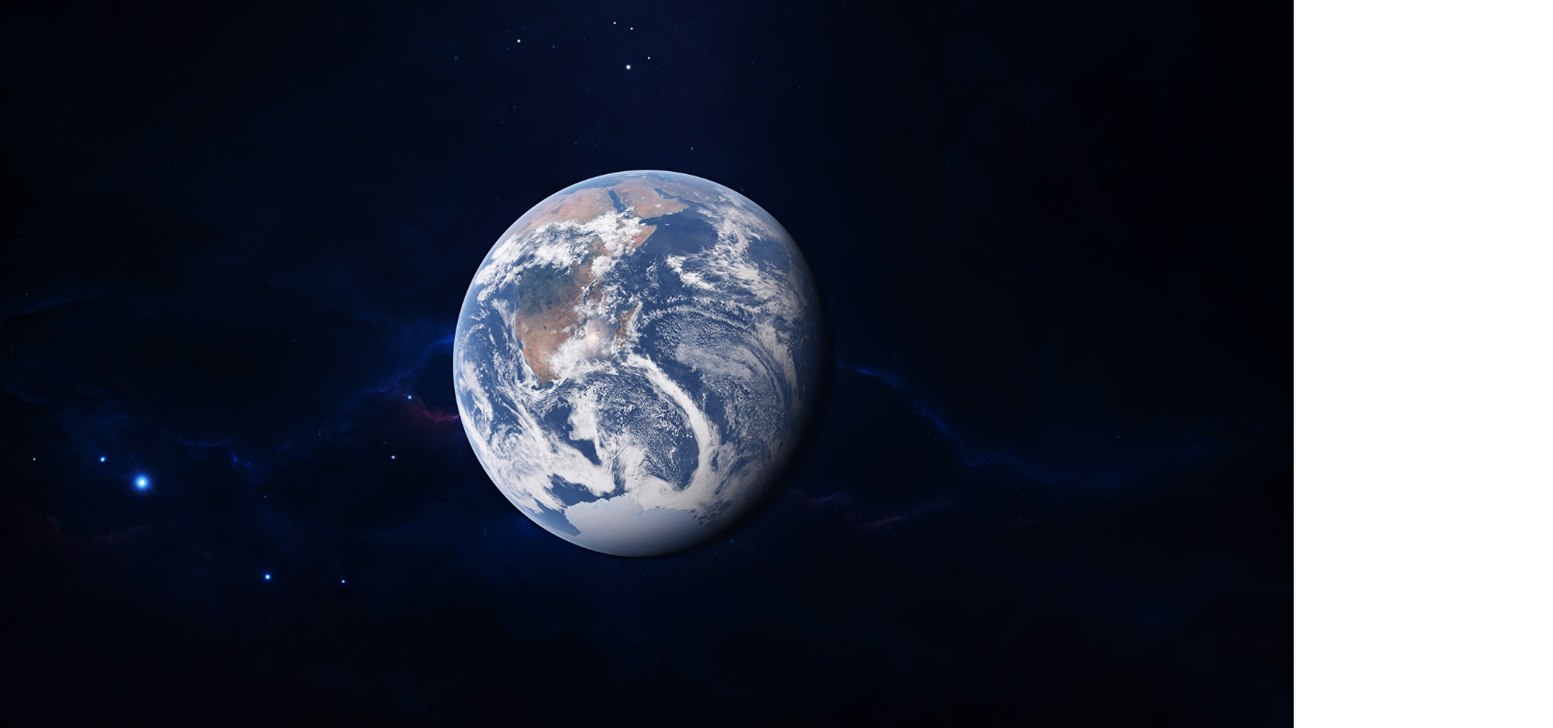
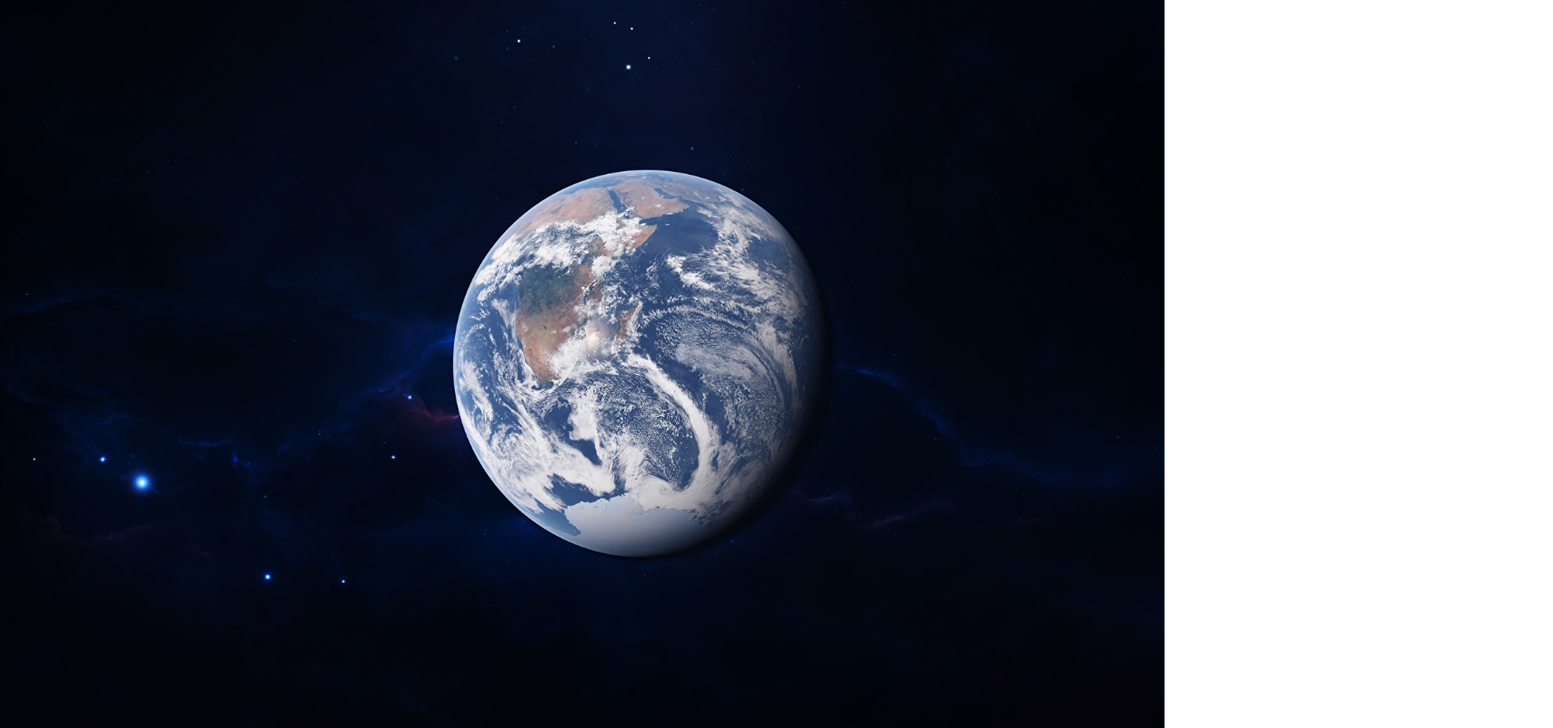
Before and after one commit to jinjagit/layout_dev, a plain HTML site: page index.html in a window 1280 px wide. Shown: the whole page at 91% size, 1707 px wide, since content can reach past the window. Drawn offline with Linux system fonts and the light colour scheme.

Commit message:
set minimum size and ratio for body

```diff
--- a/css/style.css
+++ b/css/style.css
@@ -1,9 +1,9 @@
 body {
   background-image: url("../img/earth.jpg");
   height: 100vh; /* You must set a specified height */
+  width: 100vw;
   min-height: 720px;
-  min-width: calc(100vw * 4 / 3);
-  /* background-position: center; /* Center the image */
+  min-width: calc(100vh * 4 / 3);
   background-repeat: no-repeat; /* Do not repeat the image */
   background-size: cover; /* Resize the background image to cover the entire container */
 }
```
